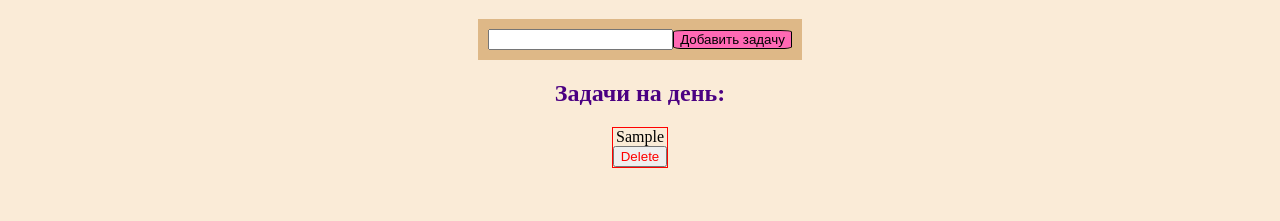
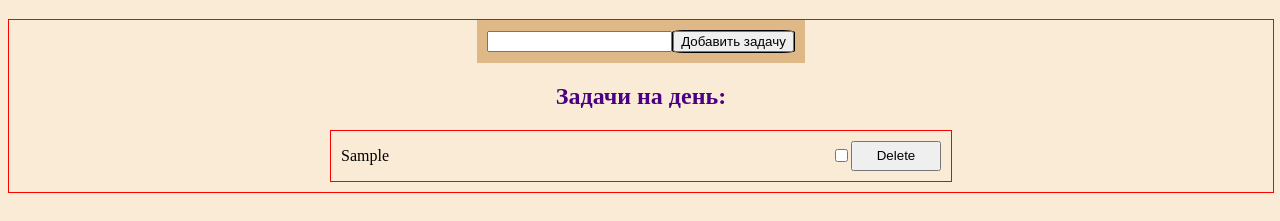
Before and after one commit to KoldaevAlexey/todo, a plain HTML site: page index.html in a window 1280 px wide. Both pictures are taken after typing "Sample" into the empty fields and a click on the button "Добавить задачу". Shown: the part 61-282 px from the top of the page. Drawn offline with Linux system fonts and the light colour scheme.

Commit message:
Third commit

```diff
--- a/index.html
+++ b/index.html
@@ -15,12 +15,13 @@
           <input type="text" class="todos-description" />
         </div>
         <div class="add-button-wrapper">
-          <button class="add-btn" onclick="newElement()">Добавить задачу</button>
+          <button class="add-btn" onclick="newElement()">
+            Добавить задачу
+          </button>
         </div>
       </div>
       <h2>Задачи на день:</h2>
-    <div class="todos-wrapper"></div>
-    </div>
+      <div class="todos-wrapper"></div>
     </div>
     <script src="main.js"></script>
   </body>
--- a/main.js
+++ b/main.js
@@ -1,27 +1,30 @@
 const addTaskBtn = document.querySelector(".add-btn");
 const todosWrapper = document.querySelector(".todos-wrapper");
 const taskDescriptionInput = document.querySelector(".todos-description");
-var deleteTodos = document.querySelector(".btn-delete");
+const deleteTodos = document.querySelector(".btn-delete");
 
 var idTodos = 0;
 
-const addTask = (id) => {
+const addTask = () => {
   return `
-    <div class="todo-item" id="${id}">
+    <div class="todo-item" onclick="completeTask(event)" id="${idTodos}">
         <div class="description">${taskDescriptionInput.value}</div>
         <div class="buttons">
-            <button class="btn-delete" onclick="deleteElement()">Delete</button>
+            <input  "class="btn-complete" type="checkbox">
+            <button class="btn-delete"  onclick="deleteTask(event) "id="${idTodos}" >Delete</button>
         </div>
     </div>
     `;
 };
 
 const newElement = () => {
-  todosWrapper.innerHTML += addTask(idTodos);
+  taskDescriptionInput.value == ""
+    ? alert("Поле не должно быть пустым!")
+    : (todosWrapper.innerHTML += addTask(idTodos));
   taskDescriptionInput.value = "";
   idTodos++;
 };
 
-const deleteElement = () => {
-  alert("123");
+const deleteTask = (event) => {
+  document.getElementById(event.target.id).remove();
 };
--- a/style.css
+++ b/style.css
@@ -12,13 +12,12 @@ h2 {
 }
 
 .frame-wrapper {
-  text-align: center;
   display: flex;
-  position: relative;
   flex-flow: column;
   justify-content: center;
   align-items: center;
   width: 100%;
+  border: 1px solid red;
 }
 
 .add-todo-wrapper {
@@ -28,20 +27,42 @@ h2 {
   background-color: burlywood;
 }
 
-.add-button-wrapper button {
+.add-button-wrapper {
   justify-content: flex-end;
+  display: flex;
   cursor: pointer;
   background-color: hotpink;
   border-radius: 10%;
   border: 1px solid black;
 }
 
-.todos-wrapper {
+.todo-item {
+  display: flex;
+  width: 600px;
+  min-height: 30px;
+  margin-bottom: 10px;
+  padding: 10px;
   border: 1px solid red;
-  display: flex;
-  flex-flow: column;
 }
 
-.btn-delete {
+.description {
+  display: flex;
+  align-items: center;
+  width: 100%;
+}
+
+.buttons {
   color: red;
+  display: flex;
+  align-items: center;
+  justify-content: flex-end;
 }
+
+.buttons button {
+  height: 30px;
+  width: 90px;
+}
+
+.on {
+  background-color: black;
+}
```
